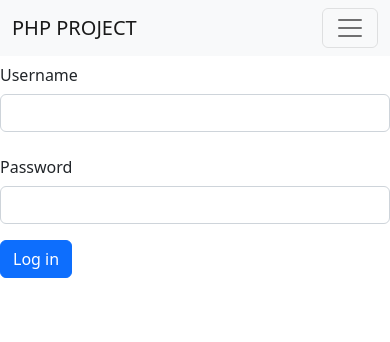
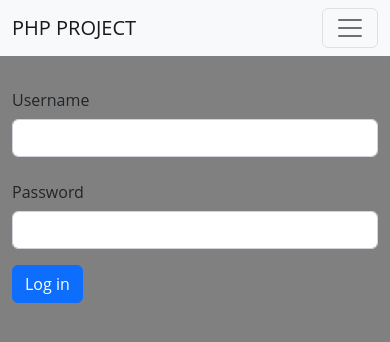
Before and after one commit to Ogola22/formValidation, a PHP site: page /login.php in a window 390 px wide. Shown: the top 342 px of the page. Run offline with PHP 8.4, Linux system fonts and the light colour scheme.

Commit message:
stylinng forms

```diff
--- a/login.php
+++ b/login.php
@@ -6,9 +6,8 @@
         <title>Form validation</title>
         <meta name="description" content="">
         <meta name="viewport" content="width=device-width, initial-scale=1">
+        <link href="https://cdn.jsdelivr.net/npm/bootstrap@5.2.3/dist/css/bootstrap.min.css" rel="stylesheet" integrity="sha384-rbsA2VBKQhggwzxH7pPCaAqO46MgnOM80zW1RWuH61DGLwZJEdK2Kadq2F9CUG65" crossorigin="anonymous">
         <link rel ="stylesheet" href ="styles.css">
-        <link href="https://cdn.jsdelivr.net/npm/bootstrap@5.2.3/dist/css/bootstrap.min.css" rel="stylesheet" integrity="sha384-rbsA2VBKQhggwzxH7pPCaAqO46MgnOM80zW1RWuH61DGLwZJEdK2Kadq2F9CUG65" crossorigin="anonymous">
-
     </head>
     <body>
         <nav class="navbar navbar-expand-lg bg-light">
@@ -32,21 +31,23 @@
             </div>
             </div>
         </nav>
+    <div class ="container">
         <form>
             <div class="row mb-3">
                 <label for="inputUsername" class="col-sm-2 col-form-label">Username</label>
-                <div class="col-sm-10">
+                <div class="col-sm-5">
                     <input type="email" class="form-control" id="inputEmail3">
                 </div>
             </div>
             <div class="row mb-3">
             <label for="inputPassword3" class="col-sm-2 col-form-label">Password</label>
-                <div class="col-sm-10">
+                <div class="col-sm-5">
                     <input type="password" class="form-control" id="inputPassword3">
                 </div>
             </div>
            <button type="submit" class="btn btn-primary">Log in</button>
         </form>
+    </div>
        <script src="https://cdn.jsdelivr.net/npm/bootstrap@5.2.3/dist/js/bootstrap.bundle.min.js" integrity="sha384-kenU1KFdBIe4zVF0s0G1M5b4hcpxyD9F7jL+jjXkk+Q2h455rYXK/7HAuoJl+0I4" crossorigin="anonymous"></script>
 </body>
 </html>
--- a/styles.css
+++ b/styles.css
@@ -9,3 +9,7 @@ body {
     margin-left: 656px;
 
   }
+ .container{
+  margin-top: 25px;
+  border: 1px #ffff;
+ }
```
Also changed, not shown: register.php (+10 -7 lines).
